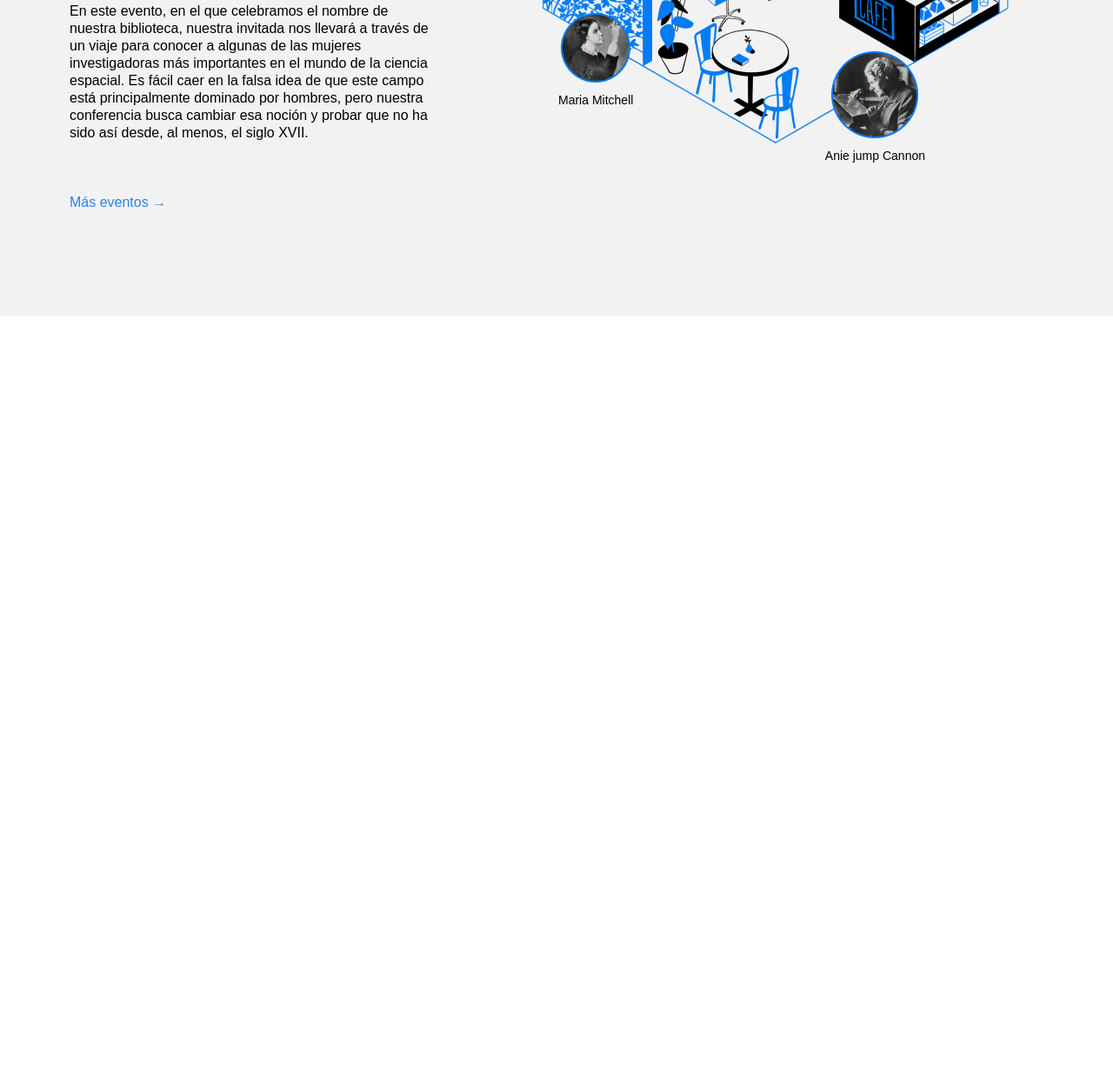
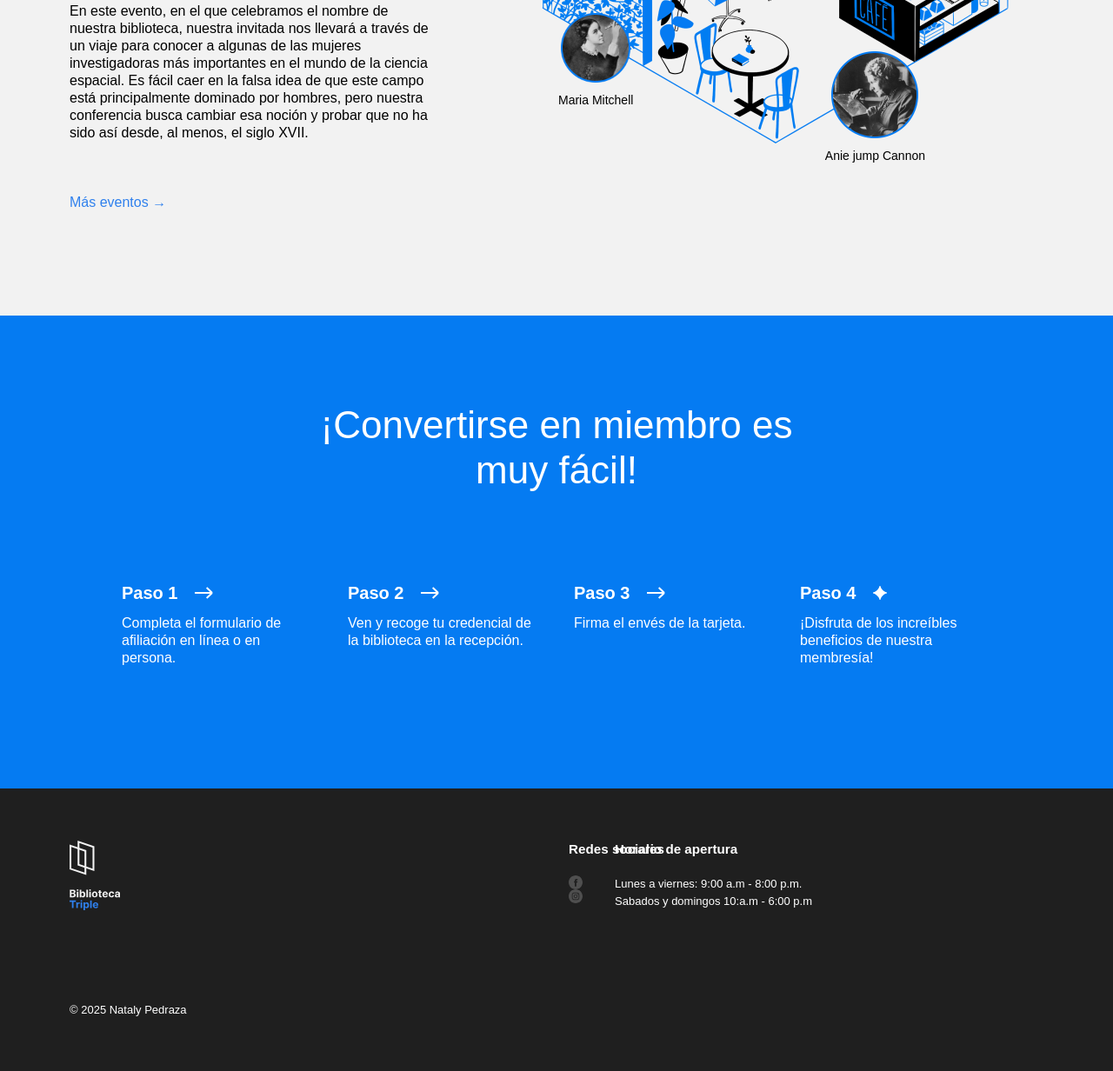
Before and after one commit to NatalyPedraza/web_project_library_es, a plain HTML site: page index.html in a window 1280 px wide. Shown: the part 2575-3807 px from the top of the page at 87% size. Before the commit the page ends 2938 px from the top, so only its background shows below. Drawn offline with Linux system fonts and the light colour scheme.

Commit message:
project three

```diff
--- a/index.html
+++ b/index.html
@@ -25,10 +25,10 @@
               >
             </li>
             <li>
-              <a class="nav__link" href="#events">Eventos</a>
+              <a class="nav__link" href="events">Eventos</a>
             </li>
             <li>
-              <a class="nav__link">Conviértete en miembro</a>
+              <a class="nav__link" href="#membership">Conviértete en miembro</a>
             </li>
             <li>
               <a class="nav__link">Contactos</a>
@@ -222,7 +222,110 @@
             </div>
           </div>
         </section>
+        <section class="membership" id="membership">
+          <h2 class="membership__title">
+            ¡Convertirse en miembro es muy fácil!
+          </h2>
+          <ul class="membership__steps">
+            <li class="step">
+              <h3 class="step__title">
+                Paso 1
+                <img
+                  src="./images/icon_step_forward.svg"
+                  alt="icon forward"
+                  class="step__icon"
+                />
+              </h3>
+              <p class="step__description">
+                Completa el formulario de afiliación en línea o en persona.
+              </p>
+            </li>
+            <li class="step">
+              <h3 class="step__title">
+                Paso 2
+                <img
+                  src="./images/icon_step_forward.svg"
+                  alt="icon forward"
+                  class="step__icon"
+                />
+              </h3>
+              <p class="step__description">
+                Ven y recoge tu credencial de la biblioteca en la recepción.
+              </p>
+            </li>
+            <li class="step">
+              <h3 class="step__title">
+                Paso 3
+                <img
+                  src="./images/icon_step_forward.svg"
+                  alt="icon forward"
+                  class="step__icon"
+                />
+              </h3>
+              <p class="step__description">Firma el envés de la tarjeta.</p>
+            </li>
+            <li class="step">
+              <h3 class="step__title">
+                Paso 4
+                <img
+                  src="./images/icon_step_finish.svg"
+                  alt="icon finish"
+                  class="step__icon"
+                />
+              </h3>
+              <p class="step__description">
+                ¡Disfruta de los increíbles beneficios de nuestra membresía!
+              </p>
+            </li>
+          </ul>
+        </section>
       </main>
+      <footer class="footer" id="footer">
+        <div class="footer__cover">
+          <div class="footer__columns">
+            <div class="footer__column">
+              <img
+                src="./images/logo_white.svg "
+                alt="Logotipo"
+                class="footer__logo"
+              />
+            </div>
+            <div class="footer__column footer__column_content_hours">
+              <h3 class="footer__column-heading">Horario de apertura</h3>
+              <ul class="footer__list">
+                <li class="footer__list-item">
+                  Lunes a viernes: 9:00 a.m - 8:00 p.m.
+                </li>
+                <li class="footer__list-item">
+                  Sabados y domingos 10:a.m - 6:00 p.m
+                </li>
+              </ul>
+            </div>
+            <div class="footer__column footer__column_content_social">
+              <h3 class="footer__column-heading">Redes sociales</h3>
+              <ul class="footer__list">
+                <li class="footer__list-item">
+                  <a href="#" class="footer__column-link">
+                    <img
+                      src="./images/facebook_white.svg"
+                      alt="facebook logo"
+                      class="footer__social-icon"
+                    />
+                  </a>
+                </li>
+                <li class="footer__list-item">
+                  <a href="#" class="footer__column-link">
+                    <img
+                      src="./images/instagram_white.svg"
+                      alt=" instagram logo"
+                      class="footer__social-icon">
+                </li>
+              </ul>
+            </div>
+          </div>
+          <p class="footer__copyright">© 2025 Nataly Pedraza</p>
+        </div>
+      </footer>
     </div>
   </body>
 </html>
--- a/styles/style.css
+++ b/styles/style.css
@@ -290,3 +290,123 @@
   font-size: 14px;
   margin: 0;
 }
+
+.membership {
+  padding: 100px 0 140px;
+  background-color: #057bf2;
+  color: #ffffff;
+}
+
+.membership__title {
+  max-width: 574px;
+  margin: 0 auto;
+  text-align: center;
+  font-size: 44px;
+  font-weight: 500;
+  line-height: 52px;
+}
+
+.membership__steps {
+  list-style-type: none;
+  padding: 0;
+  margin: 100px 0 0;
+  flex-wrap: wrap;
+  gap: 40px;
+  display: flex;
+  justify-content: center;
+}
+
+.step {
+  flex-basis: 220px;
+}
+
+.step__title {
+  margin: 0;
+  font-size: 20px;
+  line-height: 30px;
+  font-weight: 700;
+  display: flex;
+  align-items: center;
+}
+
+.step__icon {
+  margin-left: 20px;
+}
+
+.step__description {
+  margin: 10px 0 0;
+}
+
+.footer {
+  display: flex;
+  box-sizing: border-box;
+  color: #fff;
+  background-color: #1f1f1f;
+  padding: 60px 80px;
+}
+
+.footer__cover {
+  width: 100%;
+  position: relative;
+}
+
+.footer__columns {
+  display: flex;
+  justify-content: space-between;
+}
+
+.footer__column_content_hours {
+  font-size: small;
+  position: absolute;
+  right: 250px;
+  margin-left: auto;
+}
+
+.footer__column_content_social {
+  font-size: small;
+  margin-left: 80px;
+}
+
+.footer__logo {
+  width: 58px;
+  height: 80px;
+}
+
+.footer__column-heading {
+  margin-top: 0;
+  margin-bottom: 20px;
+}
+
+.footer__list {
+  list-style-type: none;
+  padding: 0;
+  margin: 0;
+}
+
+.footer__list-item {
+  display: flex;
+  flex-wrap: wrap;
+  gap: 10px;
+  padding: 0 16px 0 0;
+}
+
+.footer__column-link {
+  display: flex;
+  color: white;
+  text-decoration: none;
+  column-gap: 10px;
+  align-items: center;
+}
+
+.footer__social-icon {
+  width: 16px;
+  height: 16px;
+  padding-right: 10px;
+  padding-bottom: 0;
+}
+
+.footer__copyright {
+  margin-top: 100px;
+  margin-bottom: 0;
+  font-size: small;
+}
```
